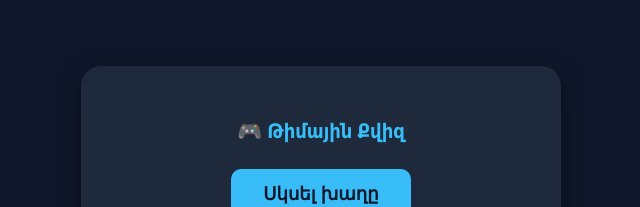
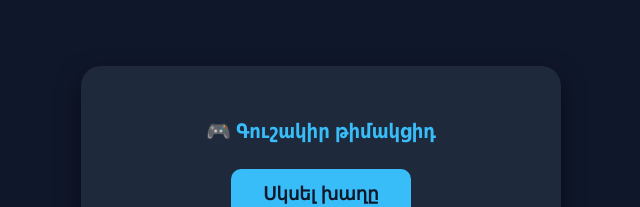
Before and after one commit to balasyanvaler/verif-game, a plain HTML site: page index.html in a window 1280 px wide. Shown: the part 240-447 px from the top of the page, without its empty margins (319-959 px from the left). Drawn offline with Linux system fonts and the light colour scheme.

Commit message:
index.html

```diff
--- a/index.html
+++ b/index.html
@@ -115,7 +115,7 @@
 <body>
 
 <div class="card" id="introScreen">
-    <h2>🎮 Թիմային Քվիզ</h2>
+    <h2>🎮 Գուշակիր թիմակցիդ</h2>
     <button id="startBtn" class="start-btn">Սկսել խաղը</button>
 </div>
 
```
